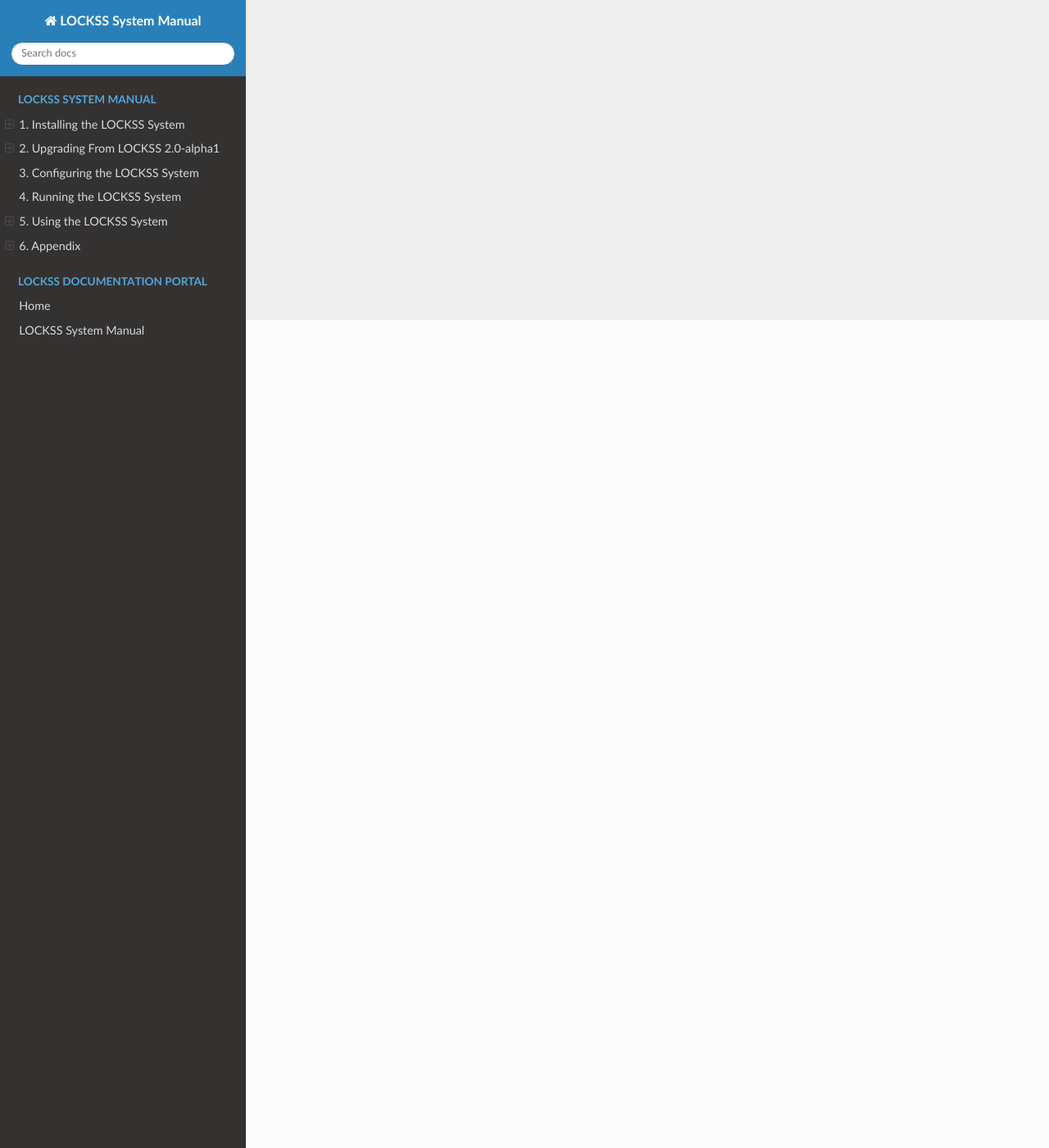
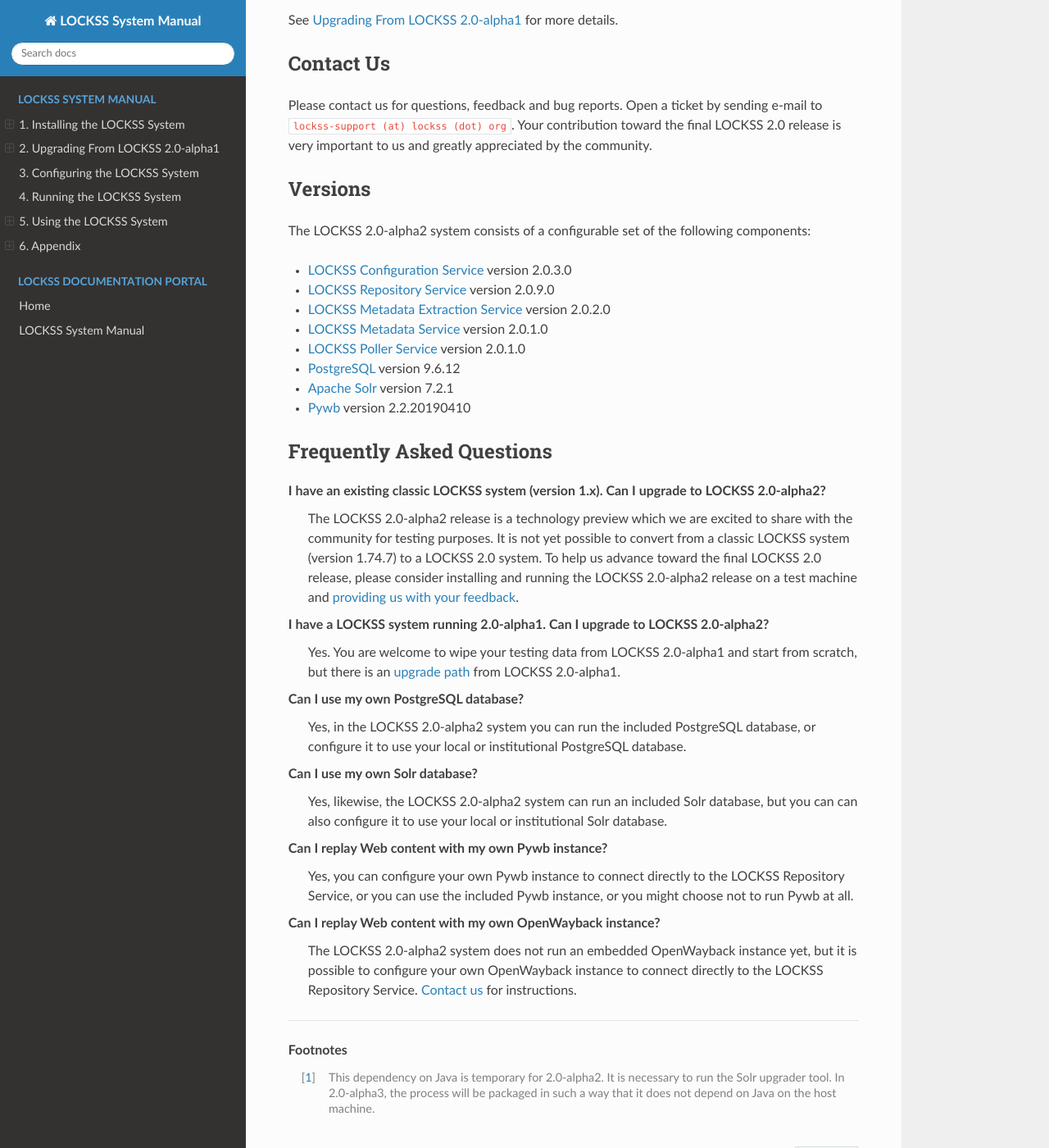
Before and after one commit to lockss/lockss-rtd-manual, a Sphinx documentation site: the page built from docs/index.rst, in a window 1280 px wide and 1400 px high, scrolled down 1010 px. Shown: the whole window at 82% size. Built offline with Sphinx 7.4.7 and the Read the Docs theme 2.0.0, drawn with Linux system fonts in a browser that asks for light colours; some of the changed text lies outside the part shown.

Commit message:
Emulate release page from GitHub.

```diff
--- a/docs/index.rst
+++ b/docs/index.rst
@@ -10,11 +10,102 @@ LOCKSS System Manual
 
 **Welcome to the LOCKSS 2.0-alpha2 System Manual.**
 
-Use the popup at the bottom of the menu to navigate to other versions and download offline copies of the manual.
+-----------
+What's New?
+-----------
+
+*  Ability to use external PostgreSQL or Solr databases run locally or institutionally, rather than the included PostgreSQL and Solr databases.
+
+*  Many performance improvements in the repository, including paginated iteration and artifact caching.
+
+*  Upgraded the included Solr database from 6.6.5 to 7.2.1, and added tools to upgrade Solr across versions and schemas.
+
+*  REST services authenticate, and REST clients and the Pywb web replay engine provide credentials.
+
+*  Numerous bug fixes and performance improvements, and enhancements to the UI, installer, tests, documentation, and more.
+
+-------------
+Prerequisites
+-------------
+
+In order to install and test the LOCKSS 2.0-alpha2 system, you will need:
+
+*  64-bit **Linux** host (physical or virtual) with 4 cores and 8 GB of memory
+
+*  **Docker** running in Swarm mode and with the Local-Persist volume plugin
+
+*  **Git** to download the `lockss-installer` project from GitHub
+
+See :doc:`installing/prerequisites` for more details.
+
+-------
+Upgrade
+-------
+
+In order to upgrade a LOCKSS 2.0-alpha1 system to LOCKSS 2.0-alpha2, you no longer need the Pystache Python module, but you will need to have **Java 8** on the host machine to run the Solr upgrade tool [#fn1]_ .
+
+See :doc:`upgrading` for more details.
+
+----------
+Contact Us
+----------
+
+Please contact us for questions, feedback and bug reports. Open a ticket by sending e-mail to ``lockss-support (at) lockss (dot) org``. Your contribution toward the final LOCKSS 2.0 release is very important to us and greatly appreciated by the community.
+
+--------
+Versions
+--------
+
+The LOCKSS 2.0-alpha2 system consists of a configurable set of the following components:
+
+*  `LOCKSS Configuration Service <https://github.com/lockss/laaws-configservice>`_ version 2.0.3.0
+
+*  `LOCKSS Repository Service <https://github.com/lockss/laaws-repository-service>`_ version 2.0.9.0
+
+*  `LOCKSS Metadata Extraction Service <https://github.com/lockss/laaws-metadataextractor>`_ version 2.0.2.0
+
+*  `LOCKSS Metadata Service <https://github.com/lockss/laaws-metadataservice>`_ version 2.0.1.0
+
+*  `LOCKSS Poller Service <https://github.com/lockss/laaws-poller>`_ version 2.0.1.0
+
+*  `PostgreSQL <https://www.postgresql.org/>`_ version 9.6.12
+
+*  `Apache Solr <https://lucene.apache.org/solr/>`_ version 7.2.1
+
+*  `Pywb <https://github.com/webrecorder/pywb>`_ version 2.2.20190410
+
+--------------------------
+Frequently Asked Questions
+--------------------------
+
+I have an existing classic LOCKSS system (version 1.x). Can I upgrade to LOCKSS 2.0-alpha2?
+   The LOCKSS 2.0-alpha2 release is a technology preview which we are excited to share with the community for testing purposes. It is not yet possible to convert from a classic LOCKSS system (version 1.74.7) to a LOCKSS 2.0 system. To help us advance toward the final LOCKSS 2.0 release, please consider installing and running the LOCKSS 2.0-alpha2 release on a test machine and `providing us with your feedback <Contact Us>`_.
+
+I have a LOCKSS system running 2.0-alpha1. Can I upgrade to LOCKSS 2.0-alpha2?
+   Yes. You are welcome to wipe your testing data from LOCKSS 2.0-alpha1 and start from scratch, but there is an `upgrade path <Upgrade>`_ from LOCKSS 2.0-alpha1.
+
+Can I use my own PostgreSQL database?
+   Yes, in the LOCKSS 2.0-alpha2 system you can run the included PostgreSQL database, or configure it to use your local or institutional PostgreSQL database.
+
+Can I use my own Solr database?
+   Yes, likewise, the LOCKSS 2.0-alpha2 system can run an included Solr database, but you can can also configure it to use your local or institutional Solr database.
+
+Can I replay Web content with my own Pywb instance?
+   Yes, you can configure your own Pywb instance to connect directly to the LOCKSS Repository Service, or you can use the included Pywb instance, or you might choose not to run Pywb at all.
+
+Can I replay Web content with my own OpenWayback instance?
+   The LOCKSS 2.0-alpha2 system does not run an embedded OpenWayback instance yet, but it is possible to configure your own OpenWayback instance to connect directly to the LOCKSS Repository Service. `Contact us <Contact Us>`_ for instructions.
+
+----
+
+.. rubric:: Footnotes
+
+.. [#fn1] This dependency on Java is temporary for 2.0-alpha2. It is necessary to run the Solr upgrader tool. In 2.0-alpha3, the process will be packaged in such a way that it does not depend on Java on the host machine.
 
 .. toctree::
    :caption: LOCKSS System Manual
    :maxdepth: 1
+   :hidden:
    :numbered:
 
    installing/index
```
